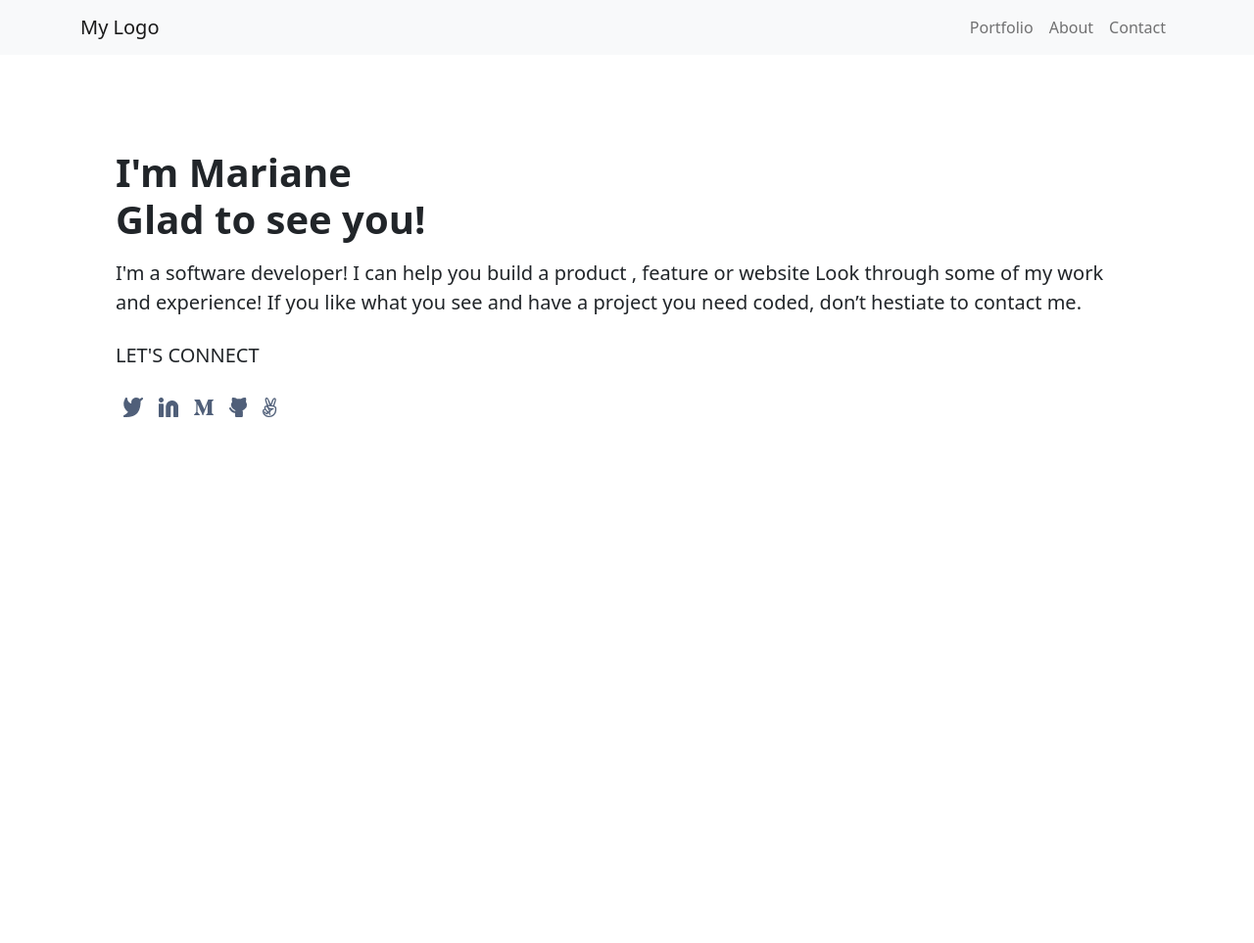
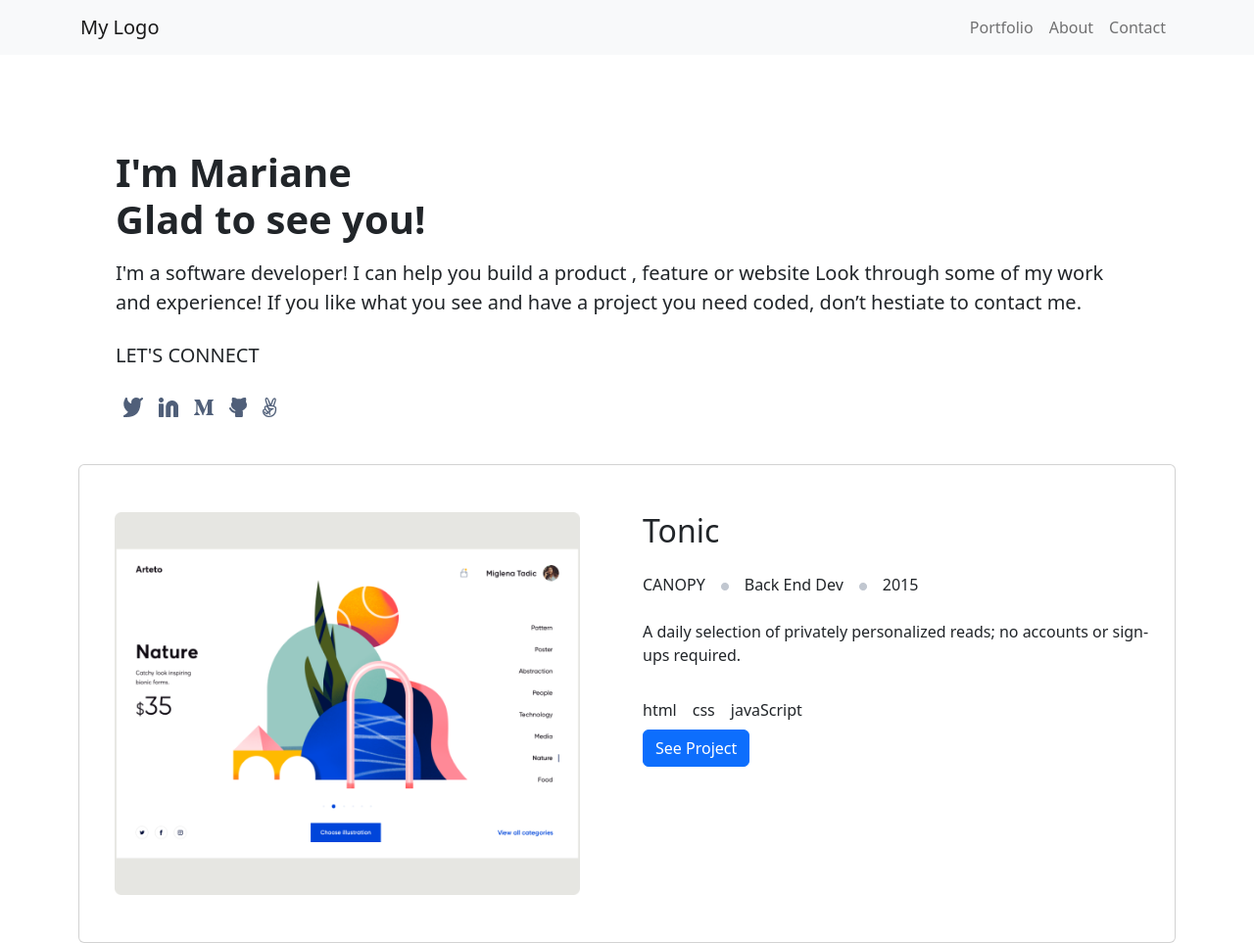
Before and after one commit to tashisrael/Tash-Florin-Bootstrap-Page, a plain HTML site: page index.html in a window 1280 px wide. Shown: the whole page at 98% size. Before the commit the page ends 800 px from the top, so only its background shows below. Drawn offline with nearby package versions, Linux system fonts and the light colour scheme.

Commit message:
Add first card

```diff
--- a/index.html
+++ b/index.html
@@ -40,6 +40,30 @@
         <li><a href="#" class="p-2"><img src="./img/social.png" alt="social-network" ></a></li>
     </ul>
   </section>
+  <section class="d-flex justify-content-center">
+    <div class="card" style="width: 70rem;">
+      <div class="row no-gutters">
+        <img src="img/Snap1.png" class="col-md-6 p-5" alt="...">
+      <div class="card-body col-md-6 pt-5">
+        <h2 class="card-title">Tonic</h2>
+        <div class="list-group list-group-horizontal list-unstyled pt-2">
+            <div class="pe-2 pt-2"><p>CANOPY</p></div>
+            <div class="p-2"><img src="img/dot.png" alt=""></div>
+            <div class="p-2"><p>Back End Dev</p></div>
+            <div class="p-2"><img src="img/dot.png" alt=""></div>
+            <div class="p-2"><p>2015</p></div>
+        </div>
+        <p class="card-text">A daily selection of privately personalized reads; no accounts or sign-ups required.</p>
+        <ul class="list-group list-group-horizontal list-unstyled pt-2">
+          <li class="pe-2 pt-2">html</li>
+          <li class="p-2">css</li>
+          <li class="p-2">javaScript</li>
+        </ul>
+        <a href="#" class="btn btn-primary">See Project</a>
+      </div>
+     </div>
+    </div>
+  </section>
 
 </body>
 </html>
```
Also changed, not shown: img/Snap1.png (added), img/Snap2.png (added), img/Snap3.png (added), img/Snap4.png (added), img/dot.png (added).
